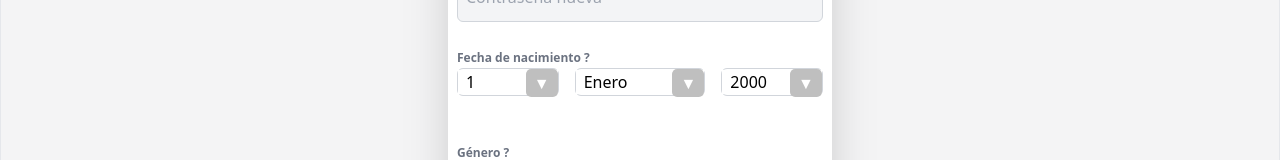
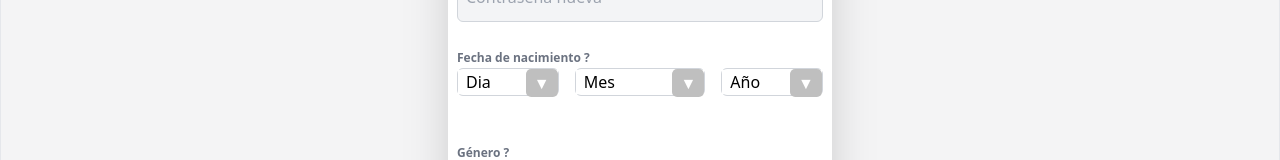
Before and after one commit to Josee-cmd/Tailwind-Practice, a React (Vite) app: page /Tailwind-Practice/signup in a window 1280 px wide. Shown: the part 403-563 px from the top of the page. Built offline with nearby package versions, Linux system fonts and the light colour scheme.

Commit message:
Completed

```diff
--- a/src/Components/Dyas.jsx
+++ b/src/Components/Dyas.jsx
@@ -6,7 +6,7 @@ export function Days() {
 
   return (
     <div className=" container w-28 h-7 border border-gray-300 rounded-md bg-white mx-2 flex justify-center items-center relative">
-      <select name="" className="w-full flex justify-start pl-2">
+      <select name="" className="w-full flex justify-start pl-2" defaultValue={""}>
         <option value="" disabled>
           Dia
         </option>
--- a/src/Components/Month.jsx
+++ b/src/Components/Month.jsx
@@ -16,12 +16,12 @@ export function Month() {
 
   return (
     <div className=" container w-36 h-7 border border-gray-300 rounded-md bg-white mx-2 flex justify-center items-center relative">
-      <select name="" className="w-full flex justify-start pl-2">
+      <select name="" className="w-full flex justify-start pl-2" defaultValue="">
         <option value="" disabled>
           Mes
         </option>
         {month.map((element) => (
-          <option key={element} value={element}>
+          <option key={element}>
             {element}
           </option>
         ))}
--- a/src/Components/year.jsx
+++ b/src/Components/year.jsx
@@ -6,7 +6,7 @@ export function Year() {
 
   return (
     <div className=" container w-28 h-7 border border-gray-300 rounded-md bg-white mx-2 flex justify-center items-center relative">
-      <select name="" className="w-full flex justify-start pl-2">
+      <select name="" className="w-full flex justify-start pl-2" defaultValue={""}>
         <option value="" disabled>
           Año
         </option>
```
